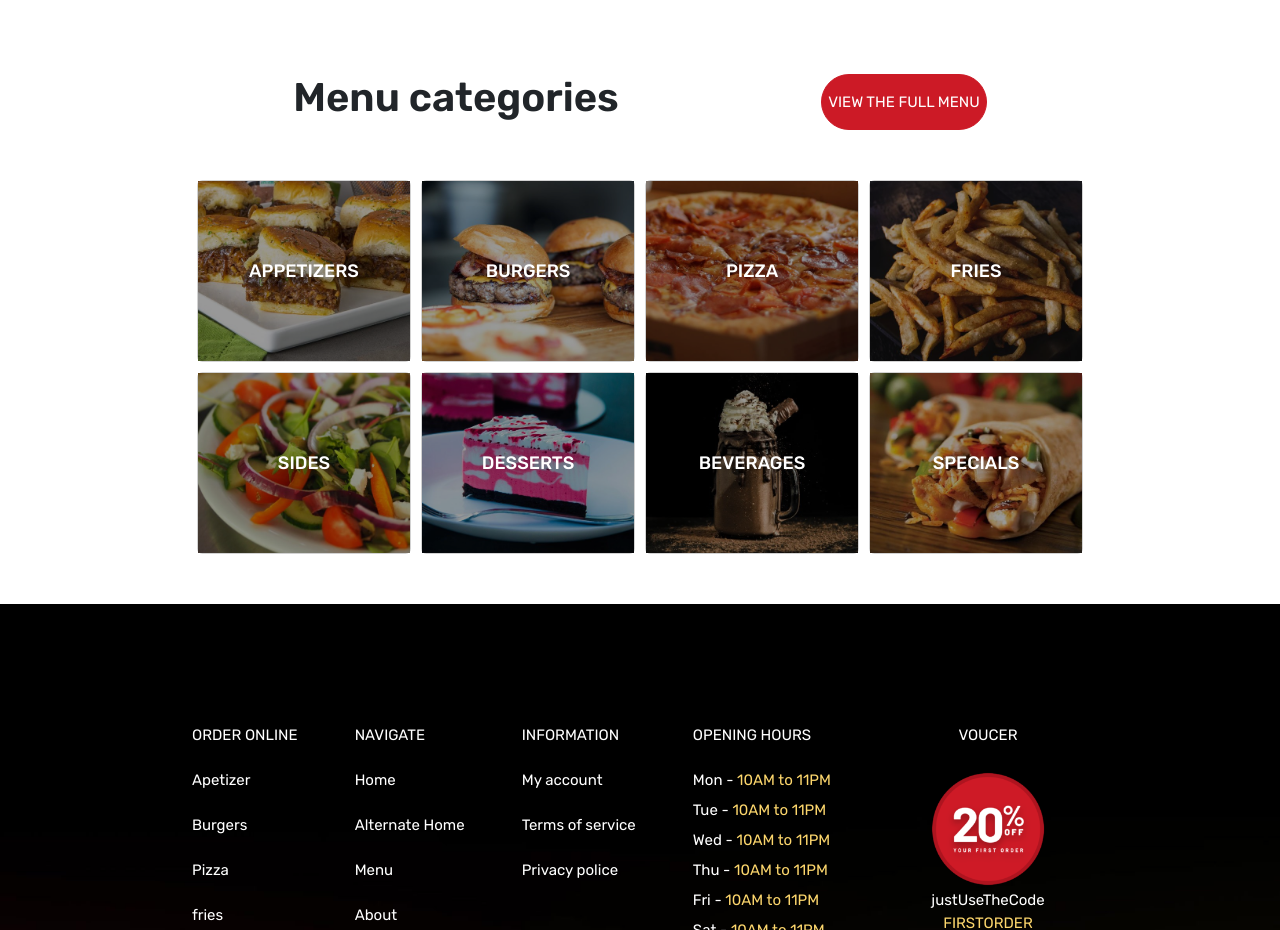
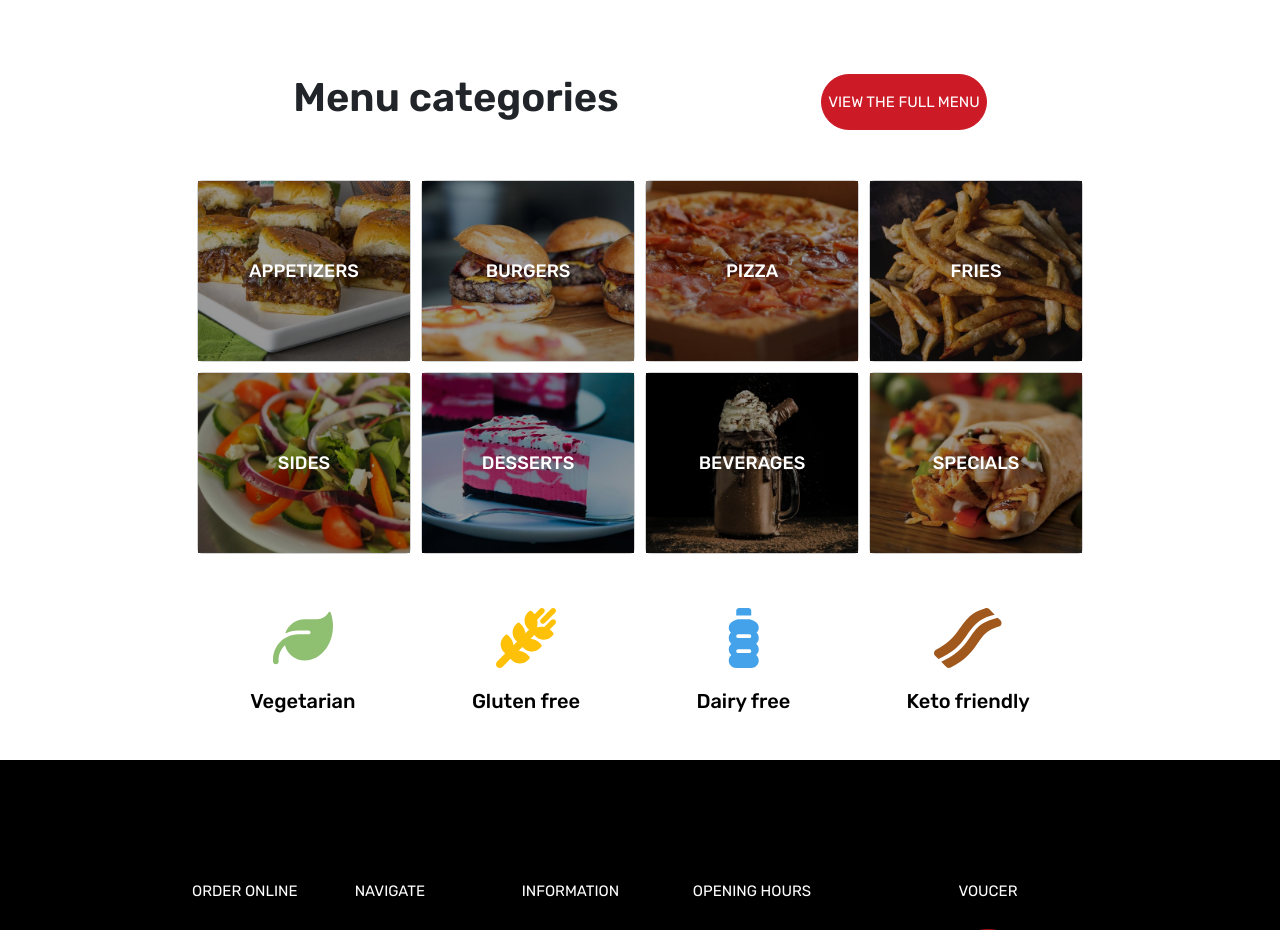
Before and after one commit to FabioBabaglioni/proj-html-vuejs, a Vue app: page / in a window 1280 px wide. Shown: the part 2320-3250 px from the top of the page. Built offline with nearby package versions, Linux system fonts and the light colour scheme.

Commit message:
componente completo

```diff
--- a/src/components/mainMenu.vue
+++ b/src/components/mainMenu.vue
@@ -14,7 +14,7 @@ export default {
         </div>
 
         <!-- container card -->
-        <div class="d-flex flex-wrap pt-5">
+        <div class="d-flex flex-wrap py-5">
             <div class="card">
                 <img class="img_card" src="../img/appetizers-menu-background.jpg" alt="">
                 <div class="black"></div>
@@ -65,6 +65,27 @@ export default {
 
         </div>
 
+        <div class="d-flex justify-content-around">
+            <div class="badge">
+                <font-awesome-icon class="pb-4 icon" icon="fa-solid fa-leaf" />
+                <div class="type">Vegetarian</div>
+            </div>
+
+            <div class="badge">
+                <font-awesome-icon class="pb-4 icon" icon="fa-solid fa-wheat-awn" />
+                <div class="type">Gluten free</div>
+            </div>
+
+            <div class="badge">
+                <font-awesome-icon class="pb-4 icon" icon="fa-solid fa-bottle-water" />
+                <div class="type">Dairy free</div>
+            </div>
+
+            <div class="badge">
+                <font-awesome-icon class="pb-4 icon" icon="fa-solid fa-bacon" />
+                <div class="type">Keto friendly</div>
+            </div>
+        </div>
 
     </section>
 </template>
@@ -90,8 +111,6 @@ section {
         margin: 5px;
         position: relative;
 
-        img {}
-
         .black {
             width: 100%;
             height: 100%;
@@ -113,5 +132,35 @@ section {
 
         }
     }
+
+    .badge {
+        text-align: center;
+
+        .icon {
+            font-size: 60px;
+        }
+
+        .fa-leaf {
+            color: #8fbf70;
+        }
+
+        .fa-wheat-awn {
+            color: #ffc107;
+        }
+
+        .fa-bottle-water {
+            color: #44a2ea;
+        }
+
+        .fa-bacon {
+            color: #a1581c;
+        }
+
+        .type {
+            font-size: 20px;
+            font-weight: 500;
+            color: black;
+        }
+    }
 }
 </style>
--- a/src/main.js
+++ b/src/main.js
@@ -4,10 +4,10 @@ import App from './App.vue'
 
 import { library } from '@fortawesome/fontawesome-svg-core'
 import { FontAwesomeIcon } from '@fortawesome/vue-fontawesome'
-import { faCartShopping, faCircleRight, faClock as fasClock, faBurger, faMobileScreenButton, faCar, faPlus, faEnvelope as fasEnvelope, faCopyright } from '@fortawesome/free-solid-svg-icons'
-import { faClock as farClock, faEnvelope as farEnvelope } from '@fortawesome/free-regular-svg-icons'
+import { faCartShopping, faCircleRight, faClock as fasClock, faBurger, faMobileScreenButton, faCar, faPlus, faEnvelope as fasEnvelope, faCopyright, faLeaf, faWheatAwn, faBottleWater, faBacon } from '@fortawesome/free-solid-svg-icons'
+import { faClock as farClock, faEnvelope as farEnvelope, } from '@fortawesome/free-regular-svg-icons'
 import { faFacebookF, faTwitter, faInstagram, faLinkedinIn, faYoutube } from '@fortawesome/free-brands-svg-icons'
 
-library.add(faCartShopping, faCircleRight, farClock, fasClock, faBurger, faMobileScreenButton, faCar, faPlus, fasEnvelope, farEnvelope, faTwitter, faFacebookF, faInstagram, faLinkedinIn, faYoutube, faCopyright)
+library.add(faCartShopping, faCircleRight, farClock, fasClock, faBurger, faMobileScreenButton, faCar, faPlus, fasEnvelope, farEnvelope, faTwitter, faFacebookF, faInstagram, faLinkedinIn, faYoutube, faCopyright, faLeaf, faWheatAwn, faBottleWater, faBacon)
 
 createApp(App).component('font-awesome-icon', FontAwesomeIcon).mount('#app')
```
